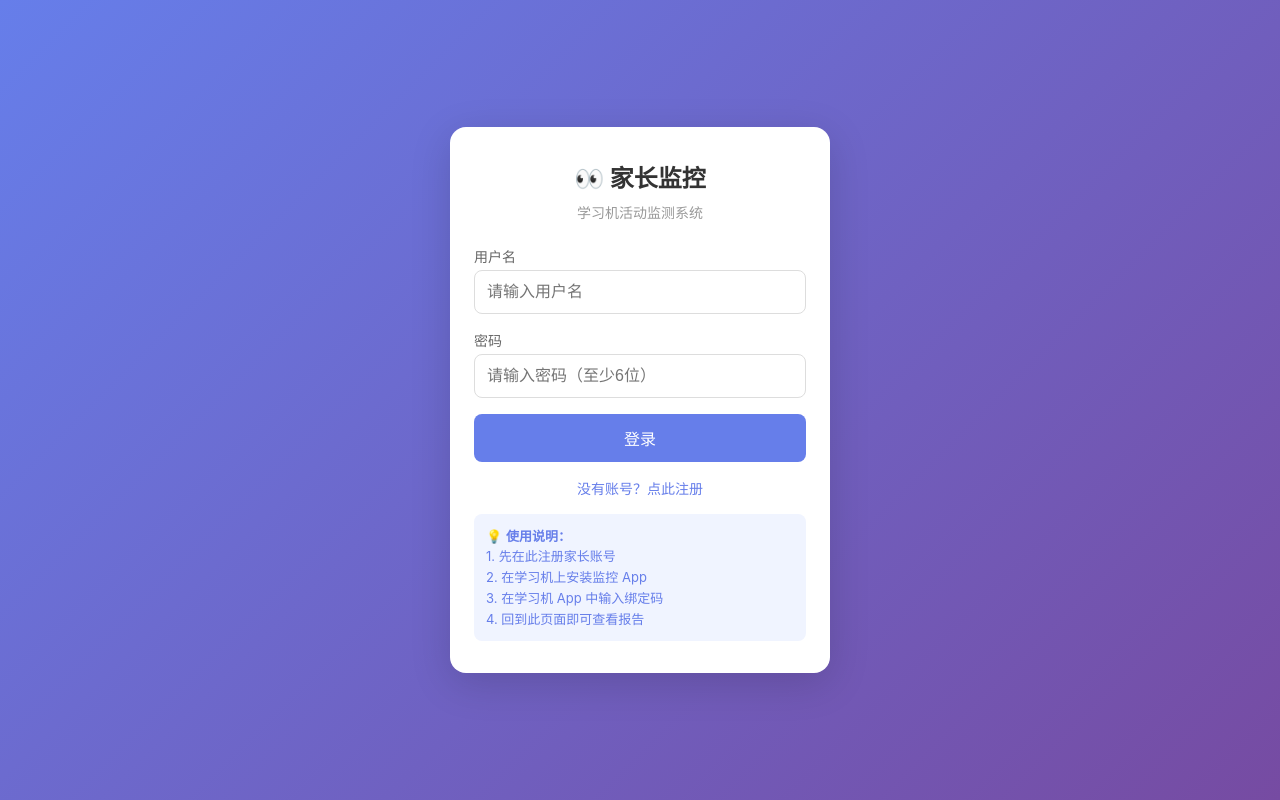
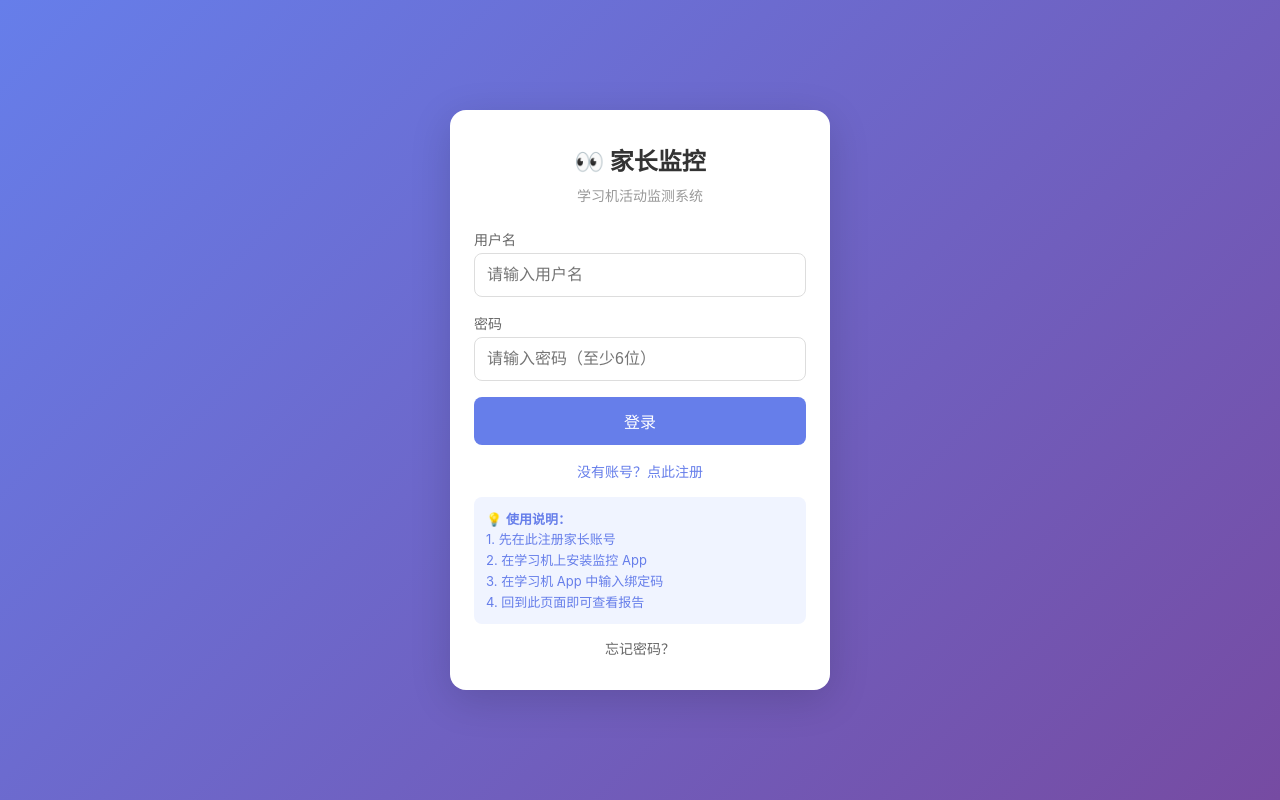
Before and after one commit to huiyuan918/parent-monitor, a website: page public/index.html in a window 1280 px wide. Drawn offline with Linux system fonts and the light colour scheme.

Commit message:
feat: add password reset link on login

```diff
--- a/public/index.html
+++ b/public/index.html
@@ -24,11 +24,28 @@
           topbar.appendChild(link);
         }
 
-        new MutationObserver(addLogoutButton).observe(document.documentElement, {
+        function addResetLink() {
+          var loginCard = document.querySelector('.login-card');
+          if (!loginCard || document.getElementById('reset-link')) return;
+
+          var link = document.createElement('a');
+          link.id = 'reset-link';
+          link.href = '/reset.html';
+          link.textContent = '忘记密码？';
+          link.style.cssText = 'display:block;margin-top:14px;text-align:center;color:#666;text-decoration:none;font-size:14px;';
+          loginCard.appendChild(link);
+        }
+
+        function updateLinks() {
+          addLogoutButton();
+          addResetLink();
+        }
+
+        new MutationObserver(updateLinks).observe(document.documentElement, {
           childList: true,
           subtree: true
         });
-        addLogoutButton();
+        updateLinks();
       })();
     </script>
   </body>
```
